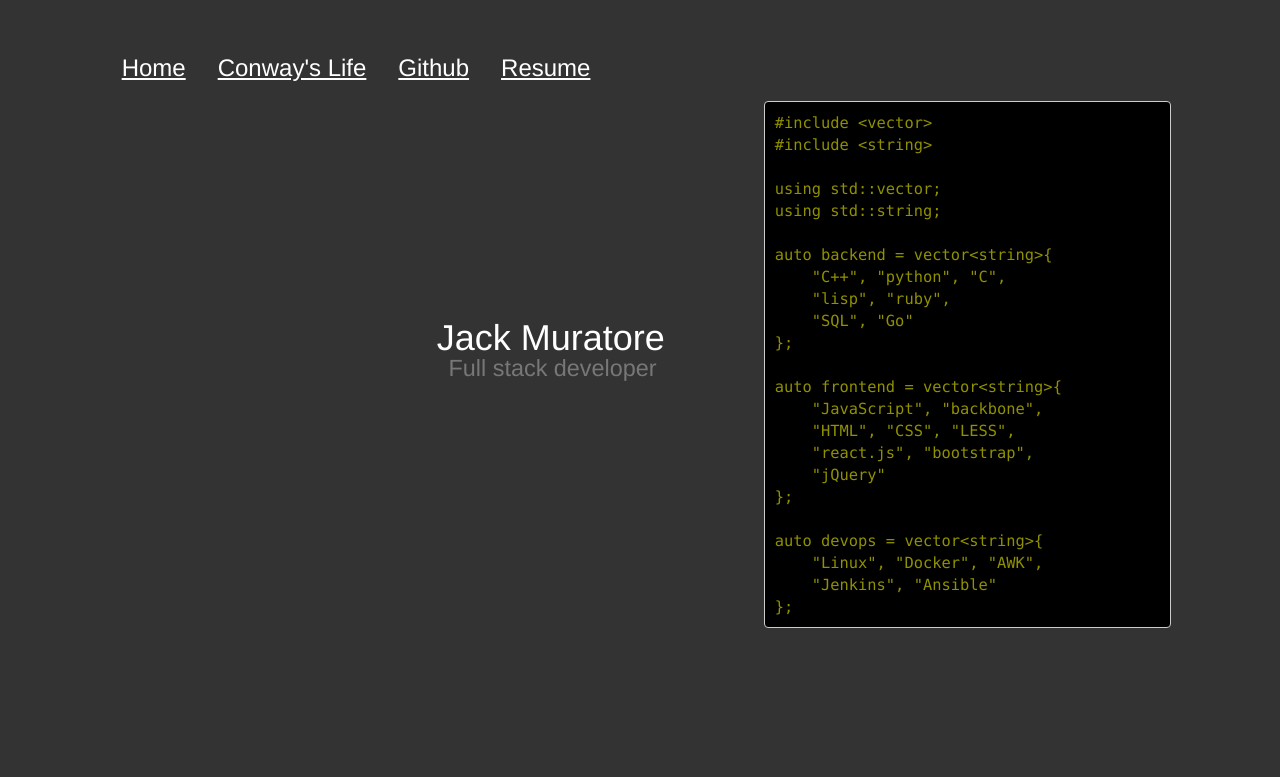
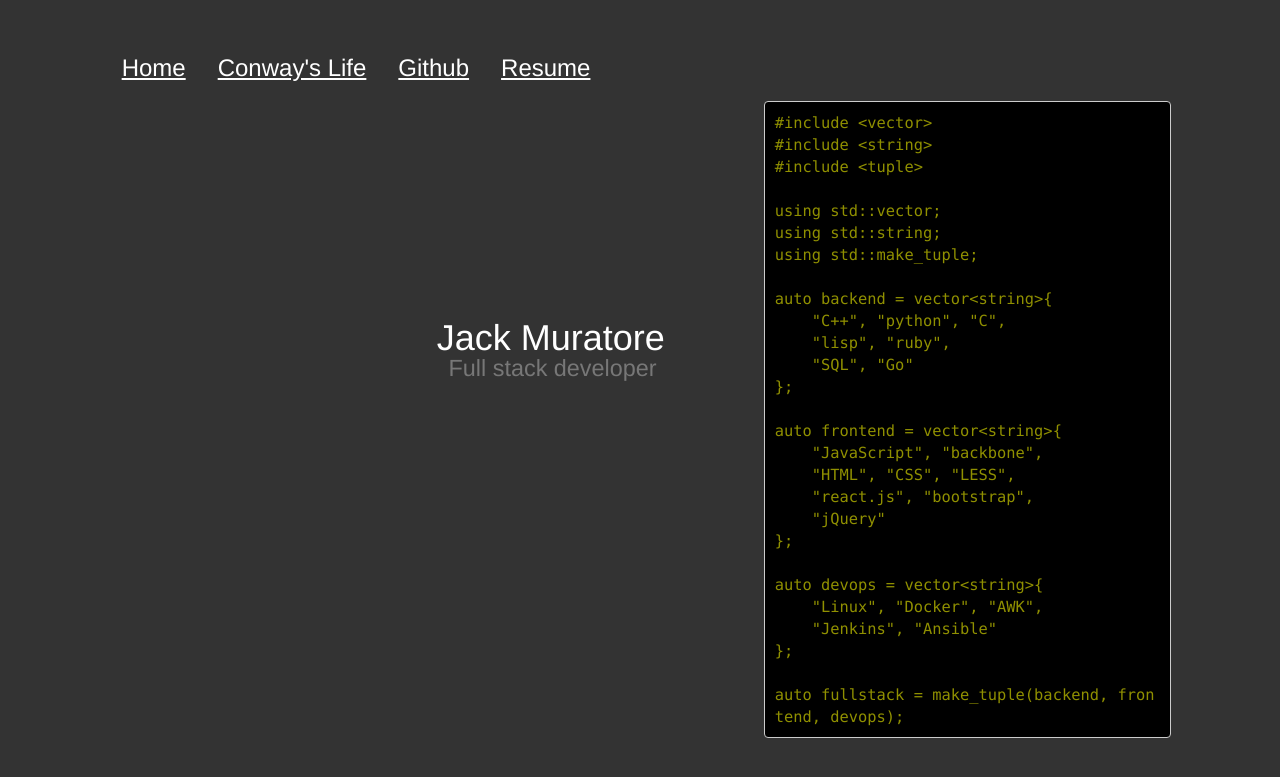
Before and after one commit to banjocat/mywebsite, a Flask app: page / in a window 1280 px wide. Shown: the top 777 px of the page. Run offline with Flask 2, Linux system fonts and the light colour scheme; some libraries are stand-ins or nearby versions.

Commit message:
Add tuple!

```diff
--- a/templates/index.html
+++ b/templates/index.html
@@ -9,9 +9,11 @@
 
 <pre style='background:black;color: #909000;font-size:110%'><code>#include &lt;vector&gt;
 #include &lt;string&gt;
+#include &lt;tuple&gt;
 
 using std::vector;
 using std::string;
+using std::make_tuple;
 
 auto backend = vector&lt;string&gt;{
 &nbsp;&nbsp;&nbsp;&nbsp;"C++", "python", "C",
@@ -30,6 +32,8 @@ auto devops = vector&lt;string&gt;{
 &nbsp;&nbsp;&nbsp;&nbsp;"Linux", "Docker", "AWK",
 &nbsp;&nbsp;&nbsp;&nbsp;"Jenkins", "Ansible"
 };
+
+auto fullstack = make_tuple(backend, frontend, devops);
 </code></pre>
 
 
```
